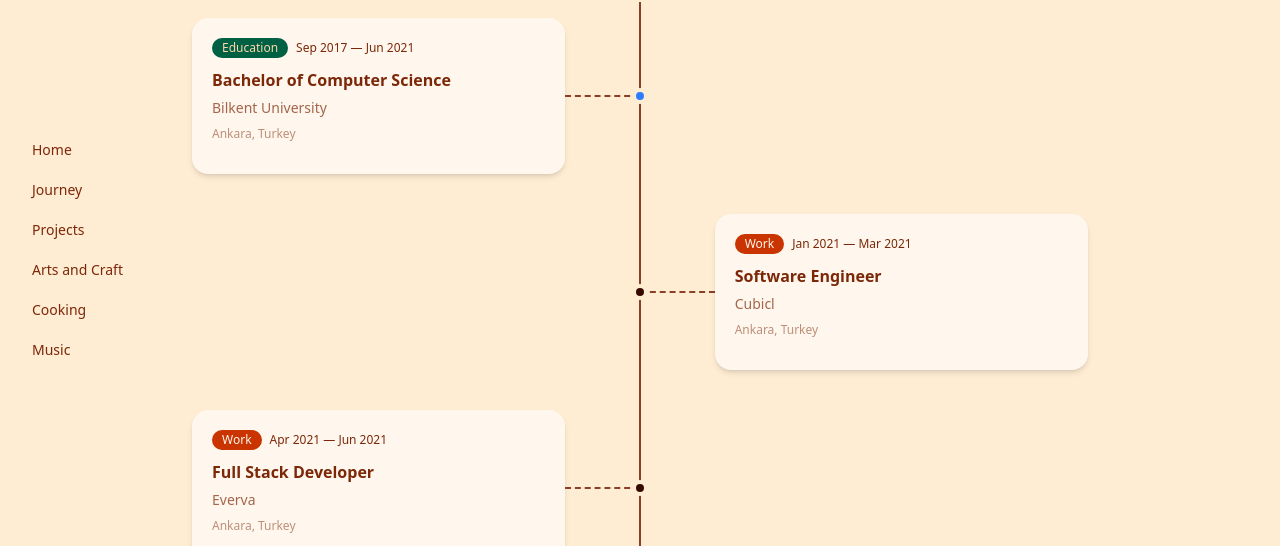
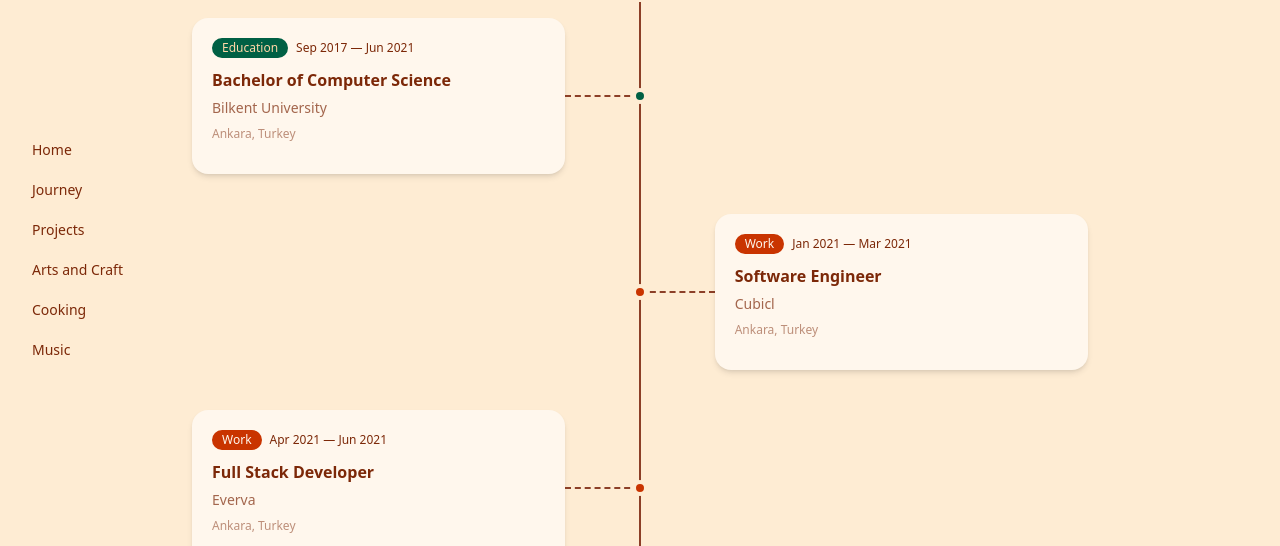
Before and after one commit to Bilalbink/Porfolio, a React (Vite) app: page /journey in a window 1280 px wide. Shown: the part 150-696 px from the top of the page. Built offline with nearby package versions, Linux system fonts and the light colour scheme.

Commit message:
journey item dot color fix

```diff
--- a/src/pages/Journey/components/JourneyItem.tsx
+++ b/src/pages/Journey/components/JourneyItem.tsx
@@ -47,7 +47,9 @@
     );
 
     const dot = (
-        <div className={`relative z-10 w-4 h-4 rounded-full border-4 border-base-200 ${item.type === "education" ? "bg-primary" : "bg-secondary"}`} />
+        <div
+            className={`relative z-10 w-4 h-4 rounded-full border-4 border-base-200 ${item.type === "education" ? "bg-success" : "bg-neutral"}`}
+        />
     );
 
     return (
@@ -65,9 +67,13 @@
             <div className="hidden lg:flex items-center w-full">
                 <div className="w-5/12">{isLeft && card}</div>
                 <div className="w-2/12 flex items-center justify-center relative">
-                    {isLeft && <div className="absolute right-1/2 left-0 border-t-2 border-dashed border-accent" />}
+                    {isLeft && (
+                        <div className="absolute right-1/2 left-0 border-t-2 border-dashed border-accent" />
+                    )}
                     {dot}
-                    {!isLeft && <div className="absolute left-1/2 right-0 border-t-2 border-dashed border-accent" />}
+                    {!isLeft && (
+                        <div className="absolute left-1/2 right-0 border-t-2 border-dashed border-accent" />
+                    )}
                 </div>
                 <div className="w-5/12">{!isLeft && card}</div>
             </div>
```
